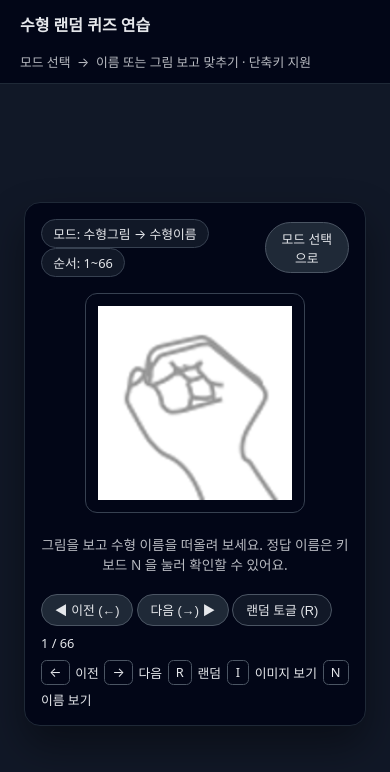
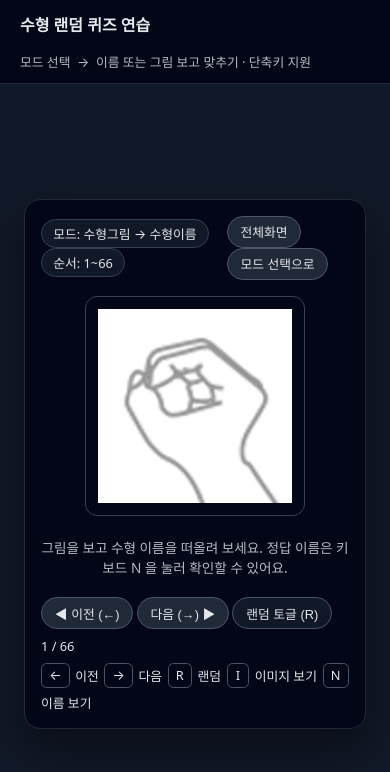
Before and after one commit to cocodeKang/KSL_handshape_random, a plain HTML site: page index.html in a window 390 px wide. Both pictures are taken after a click on the button "수형그림 → 수형이름". Drawn offline with Linux system fonts and the light colour scheme.

Commit message:
Update index.html

```diff
--- a/index.html
+++ b/index.html
@@ -282,6 +282,7 @@
             <span id="orderLabel" class="badge">순서: 1~66</span>
           </div>
           <div>
+            <button id="btnFullscreen" class="small secondary">전체화면</button> <!-- ⭐ 추가 -->
             <button id="btnBackToMode" class="small secondary">모드 선택으로</button>
           </div>
         </div>
@@ -424,6 +425,7 @@
     const btnNameToImage = document.getElementById("btnNameToImage");
     const btnImageToName = document.getElementById("btnImageToName");
     const btnBackToMode = document.getElementById("btnBackToMode");
+    const btnFullscreen = document.getElementById("btnFullscreen");
 
     const modeLabel = document.getElementById("modeLabel");
     const orderLabel = document.getElementById("orderLabel");
@@ -593,6 +595,7 @@
     btnNameToImage.addEventListener("click", () => setMode("nameToImage"));
     btnImageToName.addEventListener("click", () => setMode("imageToName"));
     btnBackToMode.addEventListener("click", backToModeSelect);
+    btnFullscreen.addEventListener("click", toggleFullscreen);
 
     btnPrev.addEventListener("click", goPrev);
     btnNext.addEventListener("click", goNext);
```
